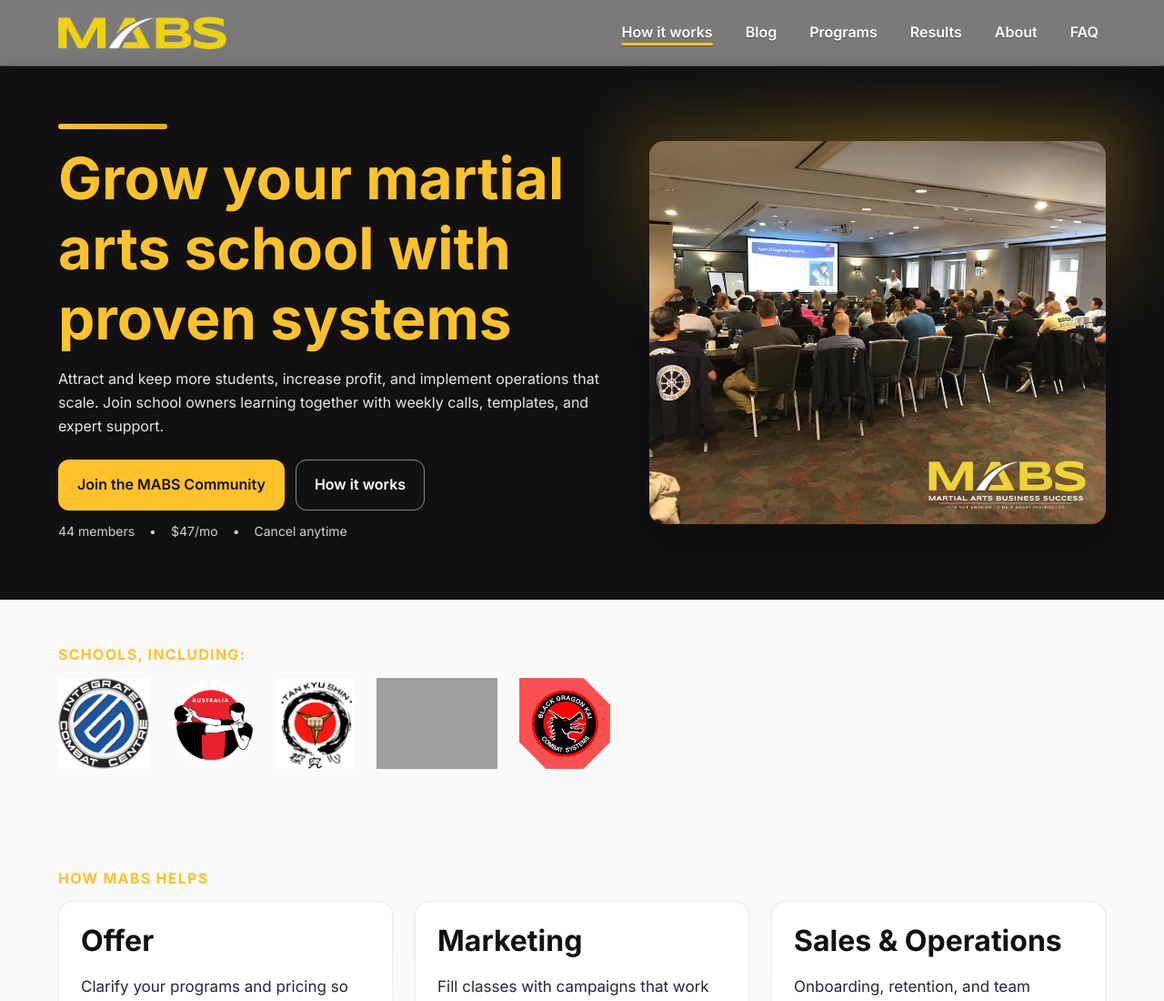
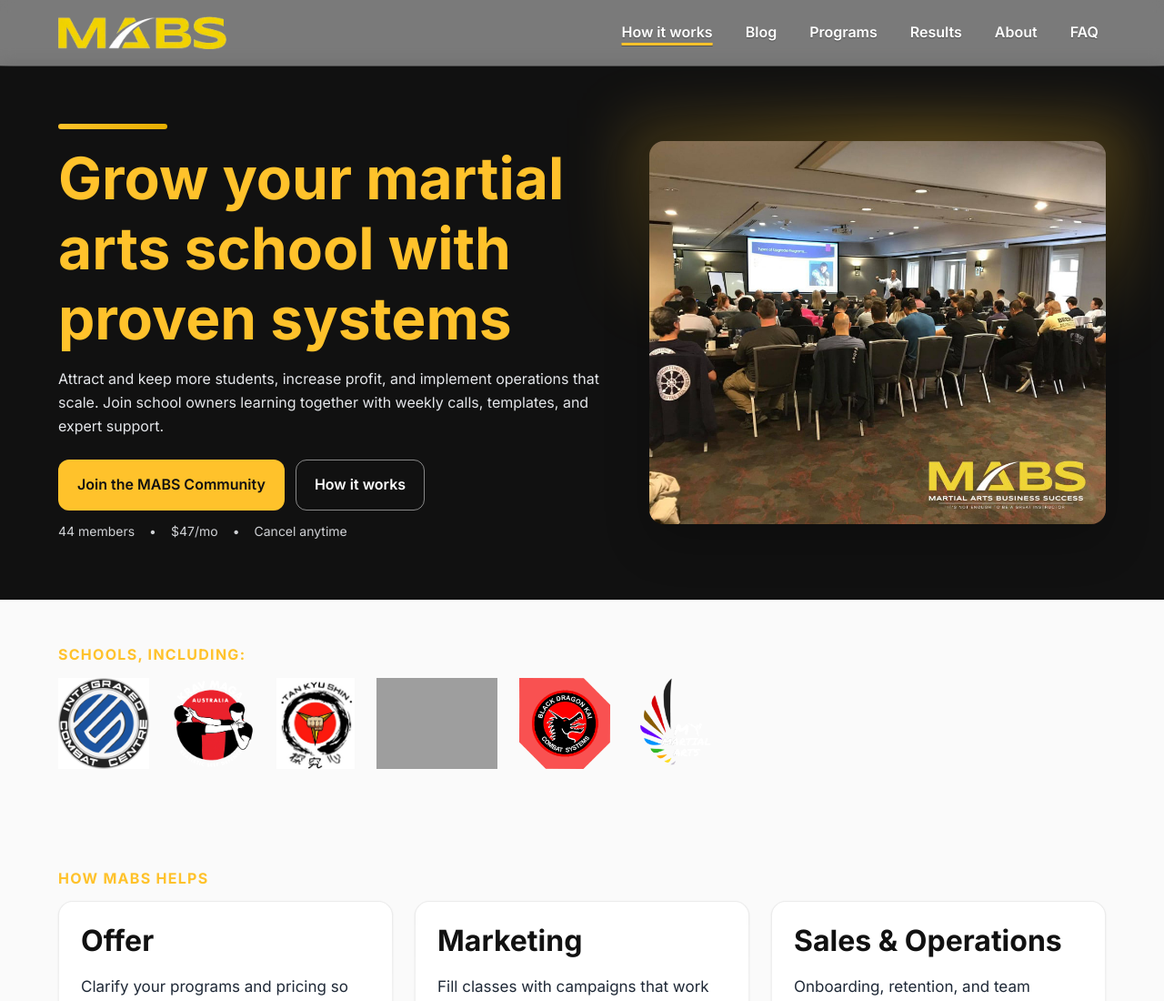
Before and after one commit to nsapsead/mabs, a plain HTML site: page public/index.html in a window 1280 px wide. Shown: the top 1100 px of the page at 91% size. Drawn offline with Linux system fonts and the light colour scheme; grey boxes are pictures that could not be loaded.

Commit message:
Add MYMAA logo to schools section

```diff
--- a/public/index.html
+++ b/public/index.html
@@ -71,6 +71,7 @@
             <img src="/assets/img/logos/tan-kyu-shin-logo-2.png" alt="Tan Kyu Shin" />
             <img src="/assets/img/logos/Bear%20Cave%20B%20screen%20print.png" alt="Bear Cave" />
             <img src="/assets/img/logos/black-dragon-kai-logo.png" alt="Black Dragon Kai" />
+            <img src="/assets/img/logos/mymaa-logo.webp" alt="MYMAA" />
           </div>
         </div>
       </section>
```
Also changed, not shown: public/assets/img/logos/mymaa-logo.webp (added).
